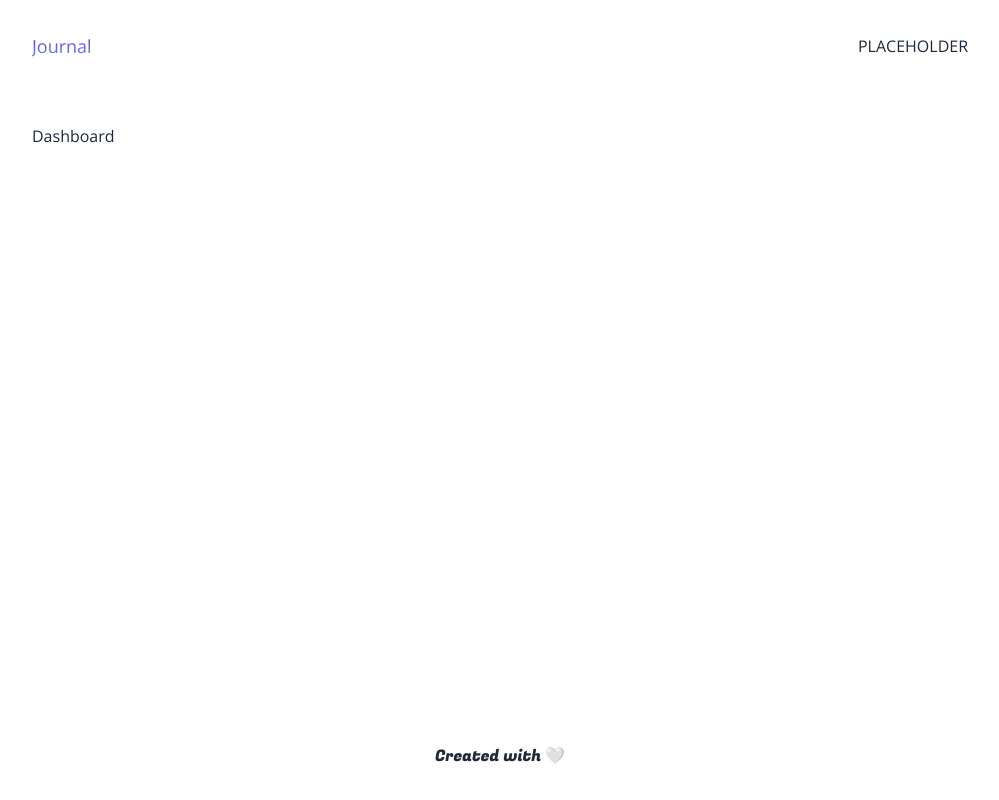
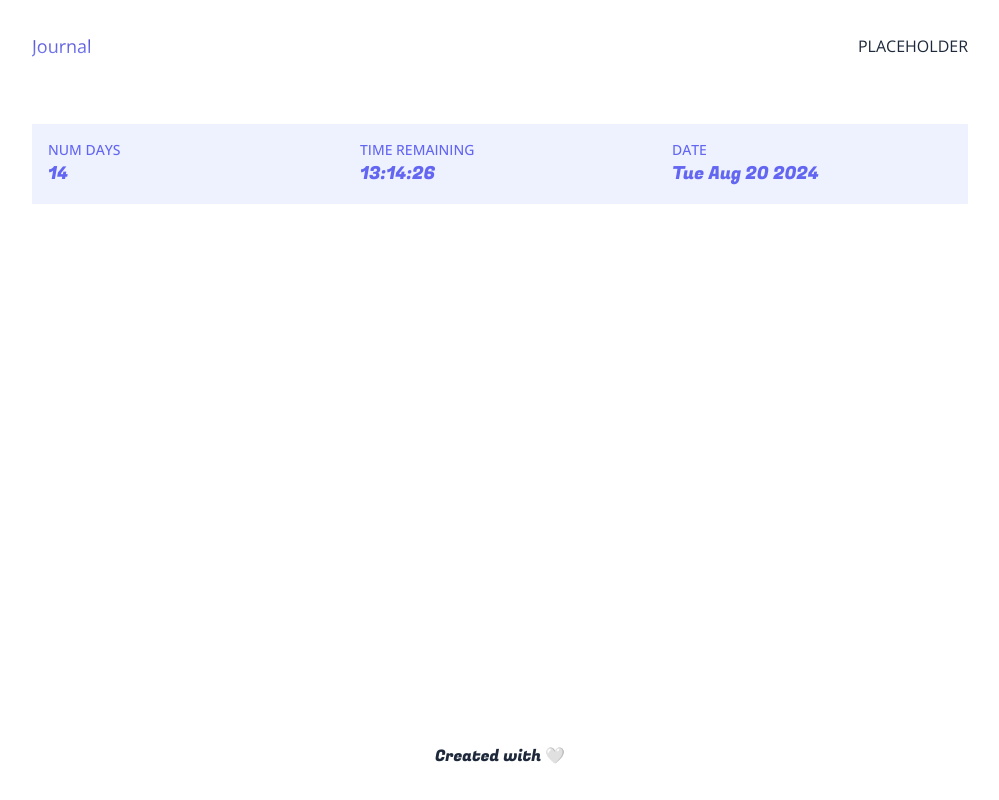
Before and after one commit to mprojr/nextjs13-journal, a Next.js app: page /dashboard in a window 1280 px wide. Shown: the whole page, without its empty margins (140-1139 px from the left). Built offline with nearby package versions, Linux system fonts and the light colour scheme.

Commit message:
Dashboard upgrade

```diff
--- a/components/Dashboard.js
+++ b/components/Dashboard.js
@@ -1,9 +1,29 @@
 import React from 'react'
+import { Fugaz_One } from 'next/font/google'
+
+const fugaz = Fugaz_One({ subsets: ["latin"], weight: ['400'] })
 
 export default function Dashboard() {
+
+
+  const statuses = {
+    num_days: 14,
+    time_remaining: '13:14:26',
+    date: (new Date()).toDateString()
+  }
+
   return (
-    <div>
-      <p>Dashboard</p>
+    <div className='flex flex-col flex-1 '>
+      <div className='grid grid-cols-1 sm:grid-cols-3 bg-indigo-50 text-indigo-500 '>
+        {Object.keys(statuses).map((status, statusIndex) => {
+          return (
+          <div key={statusIndex} className='p-4'>
+            <p className='font-medium uppercase text-xs sm:text-sm'>{status.replaceAll('_', ' ')}</p>
+            <p className={'text-base sm:text-lg ' + fugaz.className }>{statuses[status]}</p>
+          </div>
+          )
+        })}
+      </div>
     </div>
   )
 }
```
